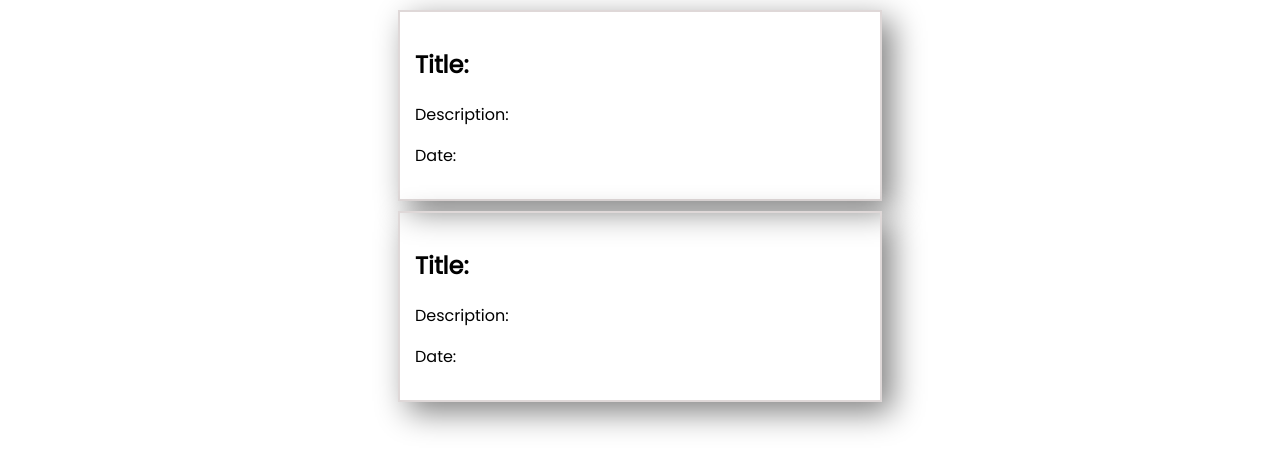
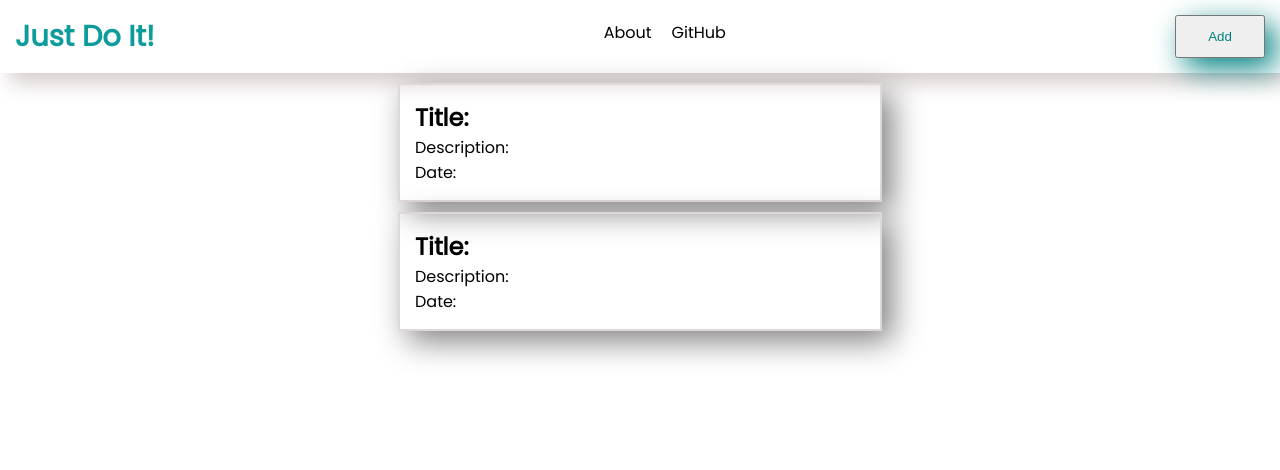
Before and after one commit to kowais915/react-todo, a React (Create React App) app: page / in a window 1280 px wide. Shown: the top 470 px of the page. Built offline with nearby package versions, Linux system fonts and the light colour scheme.

Commit message:
completed the navbar. The add button is working

```diff
--- a/package.json
+++ b/package.json
@@ -8,6 +8,7 @@
     "@testing-library/user-event": "^13.5.0",
     "react": "^18.2.0",
     "react-dom": "^18.2.0",
+    "react-router-dom": "^6.9.0",
     "react-scripts": "5.0.1",
     "web-vitals": "^2.1.4"
   },
--- a/src/App.js
+++ b/src/App.js
@@ -1,46 +1,32 @@
-import Form from './components/Form';
+import { useState } from 'react';
+import ToDoCard from './components/ToDoCard';
+import Navbar from './components/Navbar';
 import Modal from './components/Modal';
-import { useState } from 'react';
-import LoginModal from './components/LoginModal';
-import ToDoCard from './components/ToDoCard';
 
 
 function App() {
-const [modal, setModal ] = useState(false);
-const [events, setEvents ] = useState({});
-const [loginModal, setLoginModal ] = useState(false);
+
+const [add, setAdd] = useState(false)
 const [data, setData ] = useState([])
+
+
+
+const addtodo = ( )=>{
+  setAdd(true);
+}
 
 
 
 
 
-
-const show = ( )=>{
-  setModal(true)
-}
-
-
-const showLogin =( )=>{
-  setLoginModal(true);
-}
-
-
-  const handleModal = ( )=>{
-      setModal(false)
-  }
-
-
-  const handleLogin = ( )=>{
-    setLoginModal(false)
-  }
-
-
   return (
     <div className="App">
 
+      <Navbar add = {addtodo}/>
       <ToDoCard />
       <ToDoCard />
+
+     {add && <Modal/>}
 
     </div>
   );
--- a/src/components/Form.js
+++ b/src/components/Form.js
@@ -1,31 +1,8 @@
 import { useState } from "react";
+import '../styles/Form.css';
 
 
 const Form = () => {
-
-    const[name, setName ] = useState('');
-    const[date, setDate ] = useState('');
-    const[data, setData ] = useState({});
-
-
-    const formReset =()=>{
-        setName('')
-        setDate('')
-    }
-
-    const formData = (e)=>{
-
-        e.preventDefault()
-
-        const event = {
-            name: name,
-            date: date,
-            id: Math.floor(Math.random()*10000)
-        }
-
-        console.log(event);
-        formReset()
-    }
 
 
 
@@ -35,24 +12,26 @@ const Form = () => {
 
     return (
 
-        <form className="form" onSubmit={formData}>
-            <h1>Welcome Back!</h1>
+        <form className="form">
+            <h2>Don't Just Add It! Come Back Later!</h2>
+            <br />
             <label >
 
-                <span>Name </span>
-                <input type="text" onChange={(e)=> setName(e.target.value)} value={name}/>
+                <span>Title </span>
+                <input type="text"  />
 
             </label>
 
             <br></br>
             <label >
 
-                <span>Date   </span>
-                <input type="date" onChange={e => setDate(e.target.value)} value={date}/>
+                <span>Due   </span>
+                <input type="date"/>
 
             </label>
+            <br />
 
-            <button>Submit</button>
+            <button>Add</button>
 
 
 
--- a/src/components/Modal.js
+++ b/src/components/Modal.js
@@ -1,14 +1,12 @@
+
 import '../styles/Modal.css';
+import Form from '../components/Form'
 
 const Modal = ({handleModal}) => {
     return (
         <div className="backdrop">
             <div className="modal">
-                <h3>40% Off</h3>
-                <p>Lorem ipsum dolor, sit amet consectetur adipisicing elit. Molestias, voluptates?Lorem ipsum dolor sit amet, consectetur adipisicing elit. Quos, dolor.
-                </p>
-
-                <button onClick={handleModal}>Close</button>
+               <Form/>
             </div>
         </div>
 
--- /dev/null
+++ b/src/components/Navbar.js
@@ -0,0 +1,26 @@
+import {Link } from 'react-router-dom';
+import '../styles/Navbar.css';
+
+const Navbar = ({add}) => {
+    return (
+
+        <nav>
+            <div className="title">
+              <h2>Just Do It!</h2>
+            </div>
+
+
+                    <ul className="links" >
+                        <li><a href="#">About</a></li>
+                        <li><a href="#">GitHub</a></li>
+                    </ul>
+
+
+
+           <button className='add' onClick={add}>Add</button>
+
+        </nav>
+     );
+}
+
+export default Navbar;
--- a/src/index.css
+++ b/src/index.css
@@ -1,21 +1,11 @@
 @import url('https://fonts.googleapis.com/css2?family=Kanit:wght@200&family=Marck+Script&family=Poppins:wght@200;400&display=swap');
 
+
+*{
+  padding: 0;
+  margin: 0;
+}
 
 body{
   font-family: "Poppins";
 }
-.form{
-  display: flex;
-  justify-content: center;
-  flex-direction: column;
-  align-items: center;
-  margin-top: 60px ;
-  padding: 100px;
-  border: orange solid 2px;
-  width: 390px;
-  margin: 80px auto;
-}
-
-input{
-  width: 300px;
-}
--- /dev/null
+++ b/src/styles/Form.css
@@ -0,0 +1,17 @@
+.form{
+    display: flex;
+    justify-content: center;
+    flex-direction: column;
+    align-items: center;
+    margin-top: 10px ;
+    padding: 50px;
+    width: 390px;
+    margin: 10px auto;
+
+  }
+
+
+input{
+    width: 400px;
+    padding: 10px;
+  }
--- a/src/styles/Modal.css
+++ b/src/styles/Modal.css
@@ -10,10 +10,11 @@
 
 .modal{
 
-    padding: 30px;
-    max-width: 400px;
+    padding: 10px;
+    width: 600px;
     background-color: white;
-    margin: 300px auto;
+    margin: 100px auto;
+    box-shadow: 10px 10px 20px teal;
 
 
 
--- /dev/null
+++ b/src/styles/Navbar.css
@@ -0,0 +1,34 @@
+nav{
+   color: black;
+   background-color: white;
+   display: flex;
+   justify-content: space-between;
+   padding: 15px;
+   box-shadow: 10px 10px 20px rgb(214, 204, 204);
+}
+
+
+li, a{
+    list-style-type: none;
+    text-decoration: none;
+    color: black;
+    padding: 5px;
+}
+
+
+.links{
+    display: flex;
+    justify-content: flex-end;
+}
+button{
+    padding: 10px;
+    width: 90px;
+
+    color: teal;
+    box-shadow: 10px 10px 30px teal;
+}
+
+.title{
+    font-size: 1.2em;
+    color: rgb(13, 155, 155);
+}
```
Also changed, not shown: 1 other file (tests, documents, lock files or other folders).
